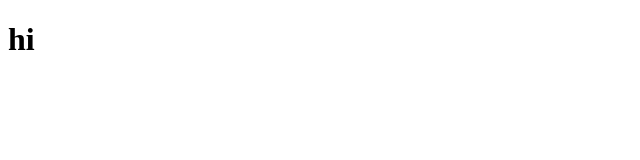
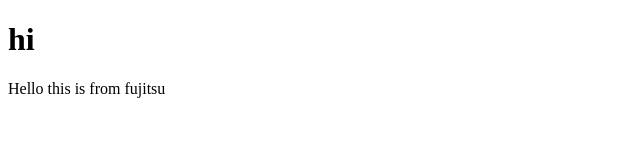
Before and after one commit to SirEchoDev/Multi, a plain HTML site: page index.html in a window 1280 px wide. Shown: the whole page, without its empty margins (0-640 px from the left). Drawn offline with Linux system fonts and the light colour scheme.

Commit message:
from fujitsu device

```diff
--- a/index.html
+++ b/index.html
@@ -7,5 +7,6 @@
 </head>
 <body>
     <h1>hi</h1>
+    <p>Hello this is from fujitsu</p>
 </body>
 </html>
```
